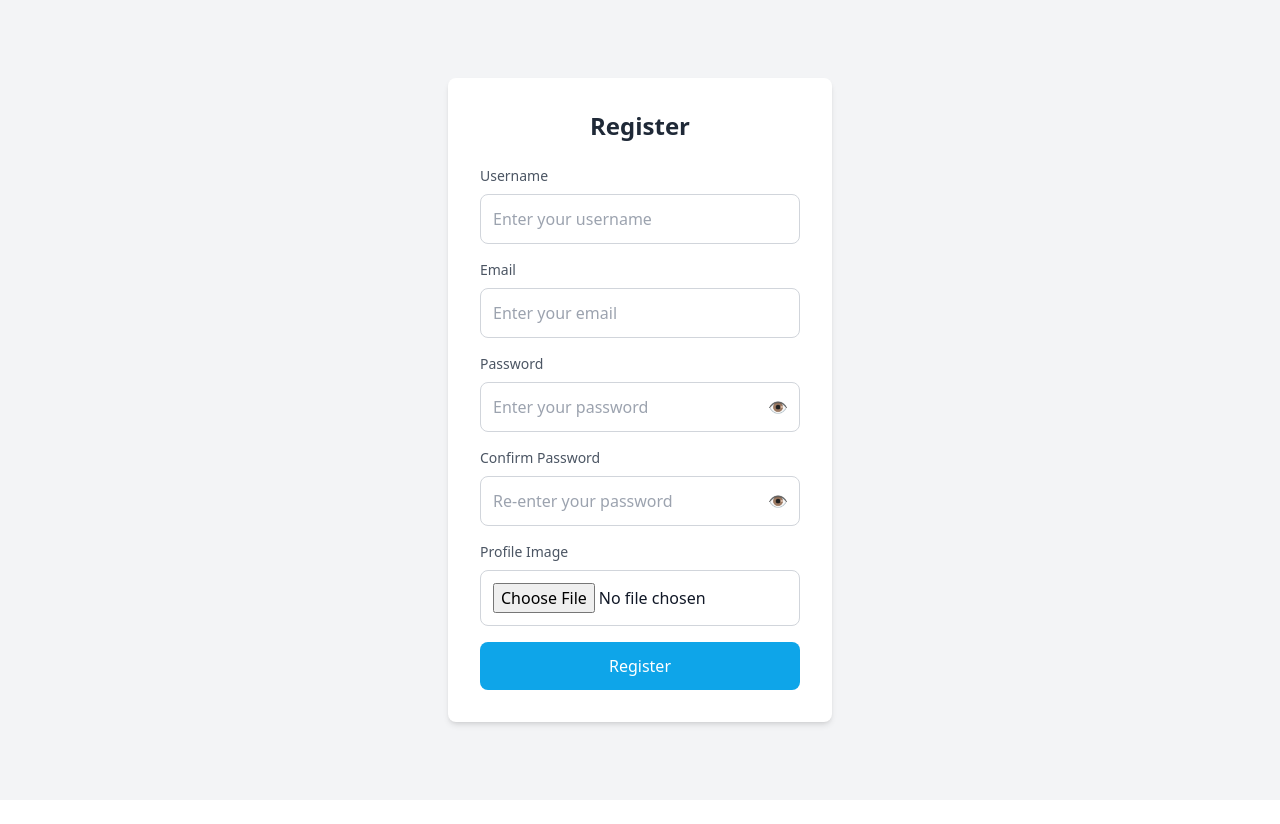
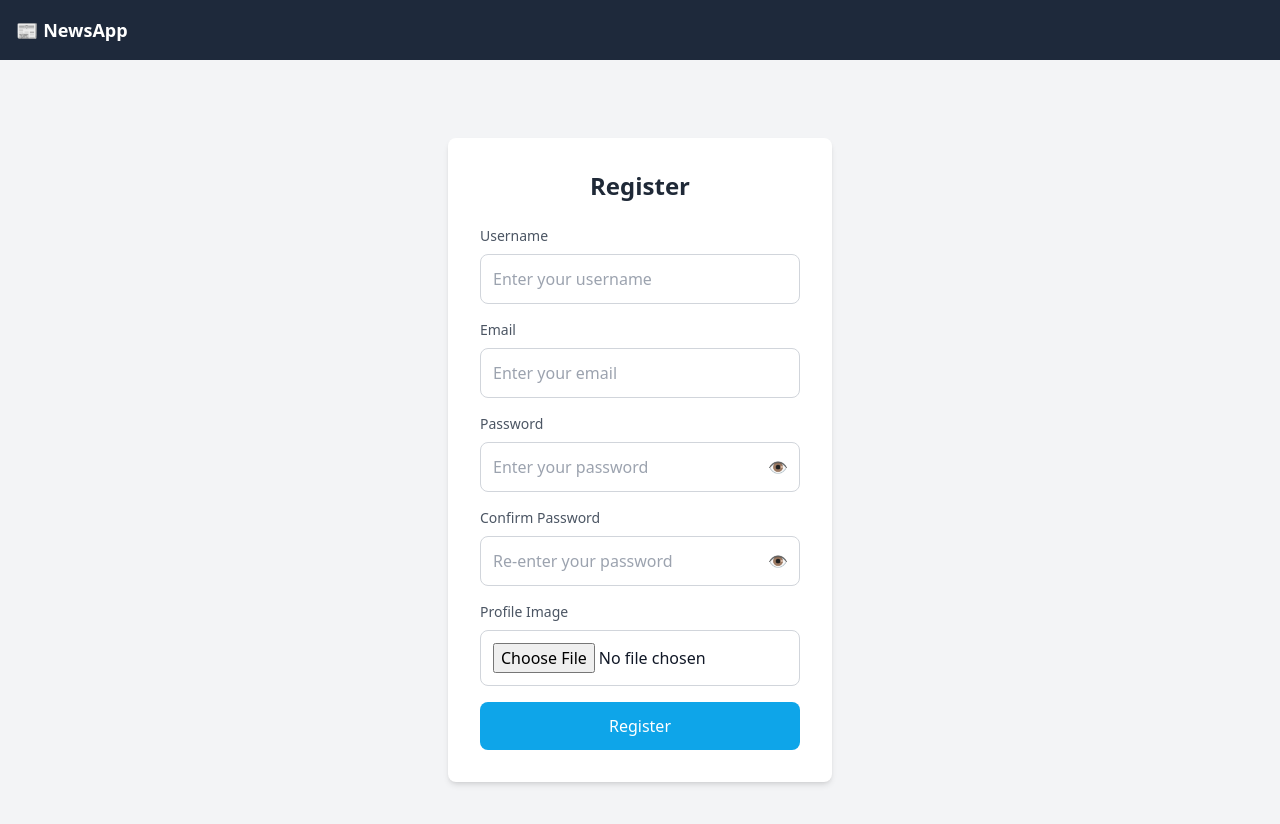
Before and after one commit to Annuppp/News-Management-System, a React (Vite) app in the folder client/: page /register in a window 1280 px wide. Shown: the top 824 px of the page. Before the commit the page ends 800 px from the top, so only its background shows below. Built offline with nearby package versions, Linux system fonts and the light colour scheme.

Commit message:
added logo in auth pages

```diff
--- a/client/src/layouts/AuthLayout.jsx
+++ b/client/src/layouts/AuthLayout.jsx
@@ -1,8 +1,16 @@
-import { Outlet } from "react-router-dom";
+import { Outlet, Link } from "react-router-dom";
 
 export default function AuthLayout() {
     return (
         <div>
+            <nav className="bg-slate-800 text-white p-4 shadow-lg">
+                <Link
+                    to="/"
+                    className="font-bold text-lg hover:text-sky-400 transition"
+                >
+                    📰 NewsApp
+                </Link>
+            </nav>
             <Outlet />
         </div>
     );
```
